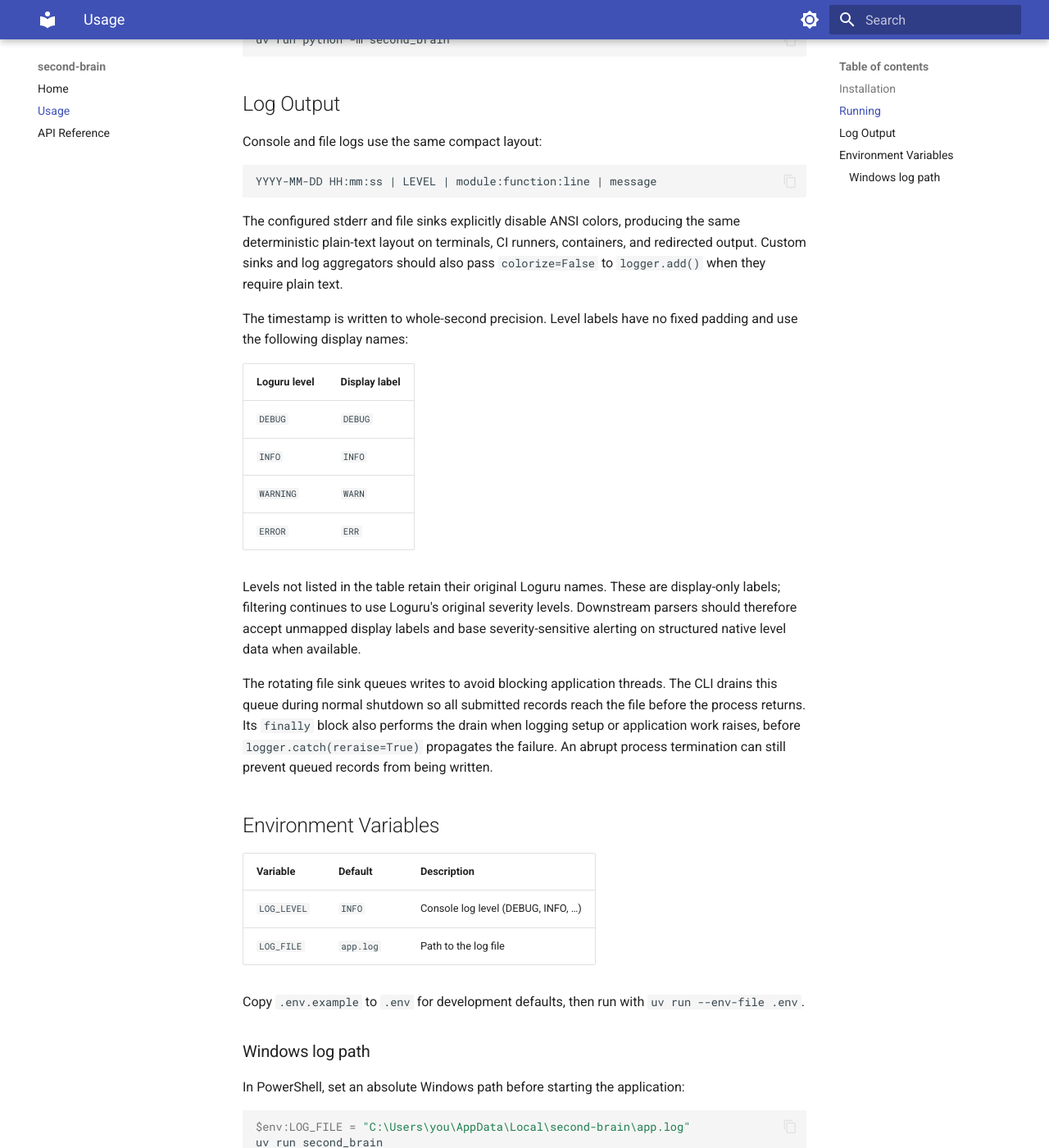
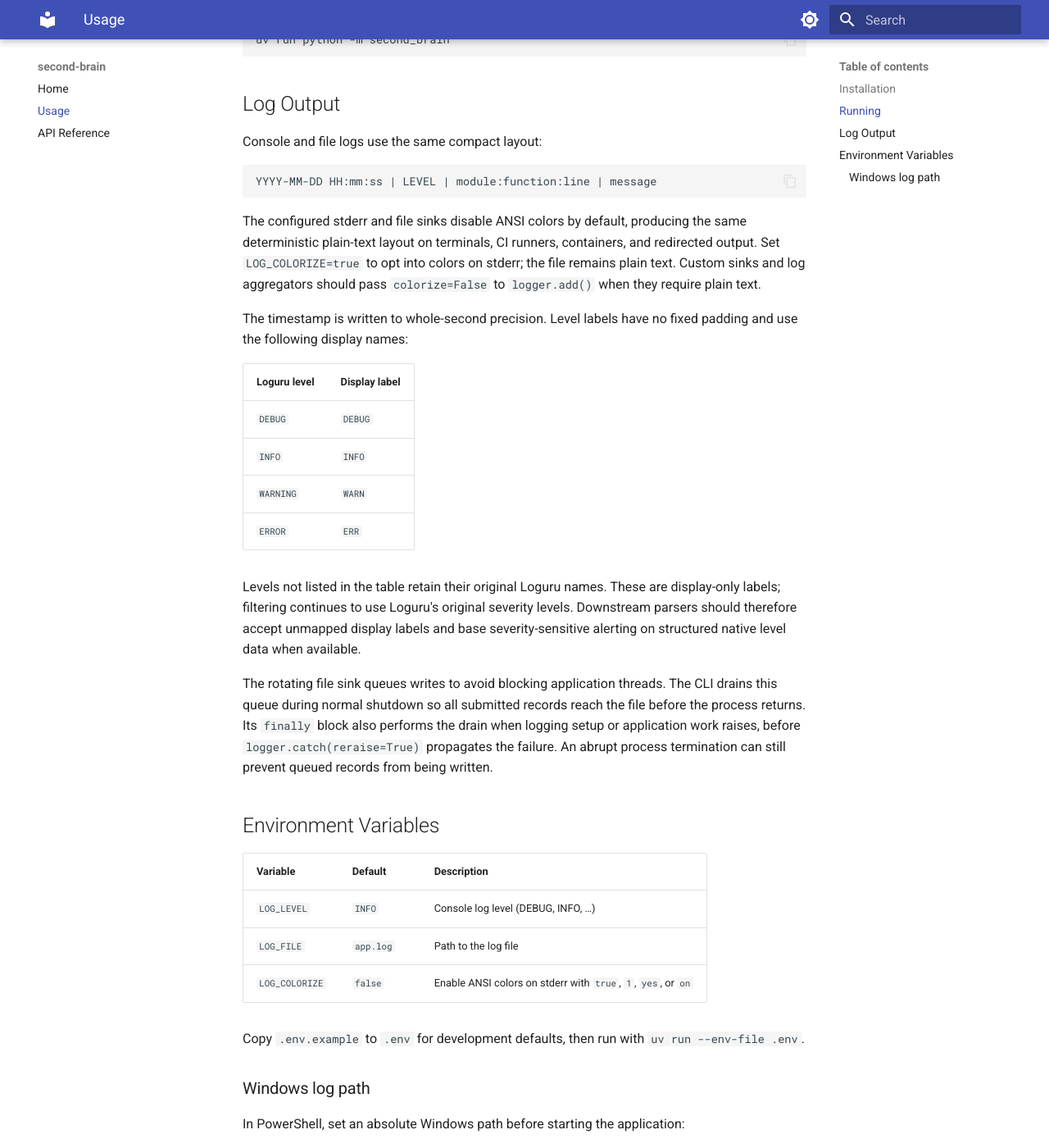
Before and after one commit to dhawangg-uw/second_brain, an MkDocs documentation site: the page built from docs/usage.md, in a window 1280 px wide and 1400 px high, scrolled down 533 px. Shown: the whole window at 82% size. Built offline with MkDocs 1.6.1 and Material for MkDocs 9.7.7, drawn with Linux system fonts in a browser that asks for light colours.

Commit message:
Add opt-in terminal log colors

````diff
--- a/docs/usage.md
+++ b/docs/usage.md
@@ -31,9 +31,10 @@ Console and file logs use the same compact layout:
 YYYY-MM-DD HH:mm:ss | LEVEL | module:function:line | message
 ```
 
-The configured stderr and file sinks explicitly disable ANSI colors, producing
+The configured stderr and file sinks disable ANSI colors by default, producing
 the same deterministic plain-text layout on terminals, CI runners, containers,
-and redirected output. Custom sinks and log aggregators should also pass
+and redirected output. Set `LOG_COLORIZE=true` to opt into colors on stderr;
+the file remains plain text. Custom sinks and log aggregators should pass
 `colorize=False` to `logger.add()` when they require plain text.
 
 The timestamp is written to whole-second precision. Level labels have no fixed
@@ -64,6 +65,7 @@ records from being written.
 |-------------|------------|--------------------------------------|
 | `LOG_LEVEL` | `INFO`     | Console log level (DEBUG, INFO, …)   |
 | `LOG_FILE`  | `app.log`  | Path to the log file                 |
+| `LOG_COLORIZE` | `false` | Enable ANSI colors on stderr with `true`, `1`, `yes`, or `on` |
 
 Copy `.env.example` to `.env` for development defaults, then run with `uv run --env-file .env`.
 
````
Also changed, not shown: README.md (+3 -2 lines), 2 other files.
